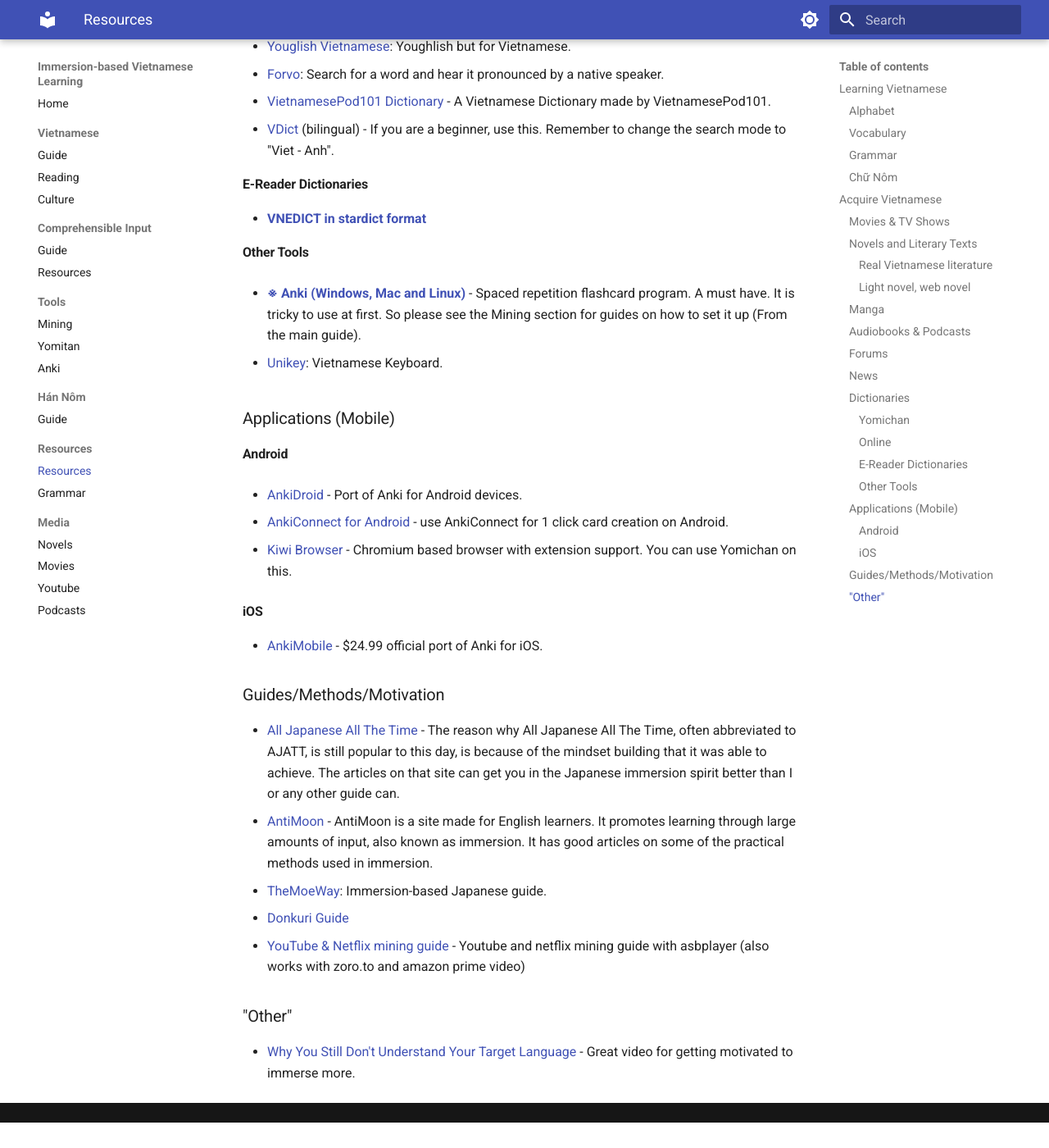
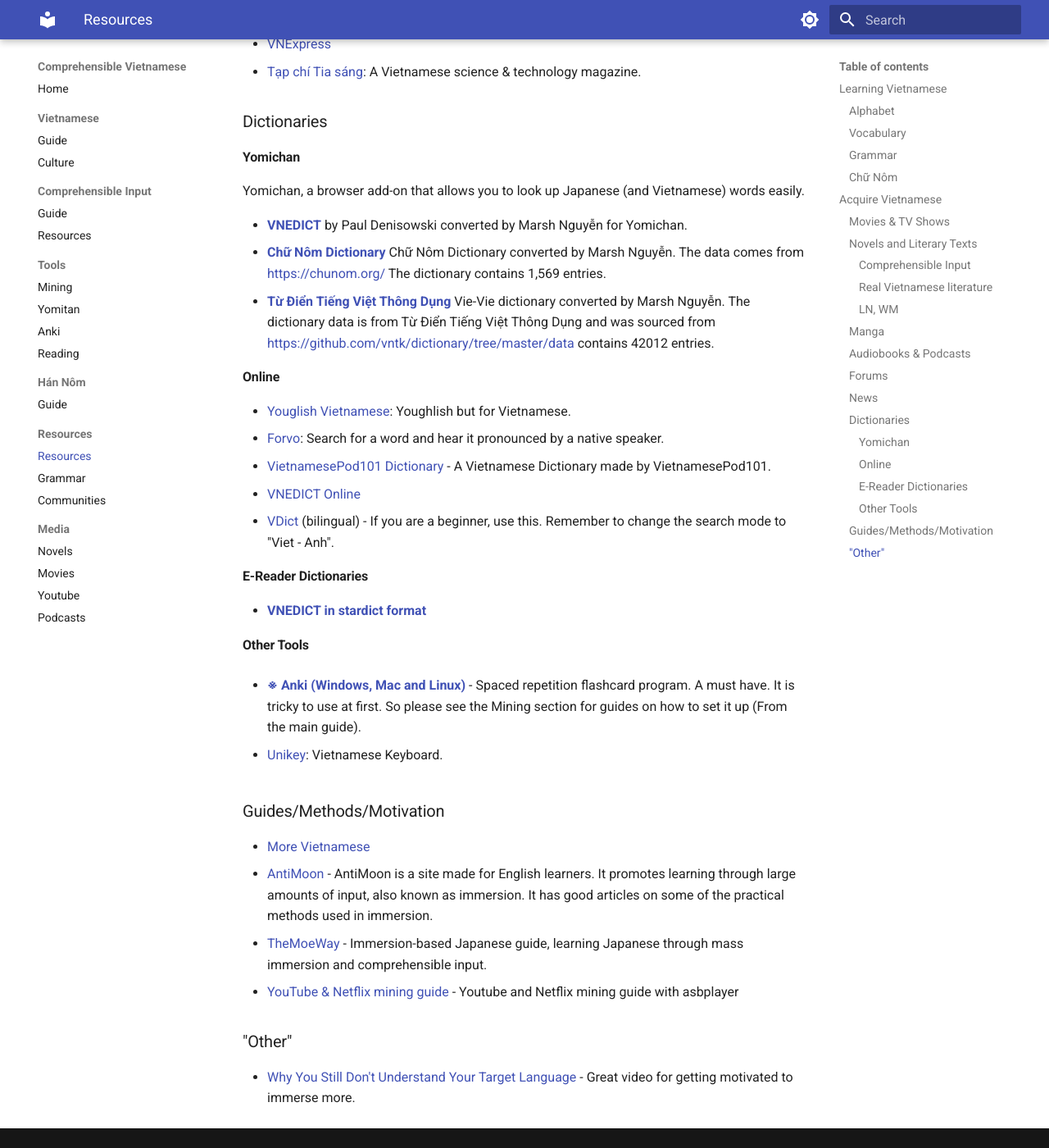
Before and after one commit to daihocmo/learn-vietnamese, an MkDocs documentation site: the page built from docs/resources.md, in a window 1280 px wide and 1400 px high, scrolled down 3279 px. Shown: the whole window at 82% size. Built offline with MkDocs 1.6.1 and Material for MkDocs 9.7.7, drawn with Linux system fonts in a browser that asks for light colours; before the commit the page ends 4648 px from its top, so only the background shows below that; some of the changed text lies outside the part shown.

Commit message:
Update some course details and add more resources

```diff
--- a/docs/resources.md
+++ b/docs/resources.md
@@ -22,8 +22,13 @@
 - [Vietnamese Grammar by Soi](https://ankiweb.net/shared/info/1707723482): An Anki deck for learning Vietnamese Grammar. There are audios for different dialects!
 
 ### Chữ Nôm
+
+*PS: It's weird to repeat this in the resource section, but you DON'T HAVE TO LEARN Han Nom to be able to speak Vietnamese. Most of the Vietnamese out there aren't able to recognize a single Nom character. But still, there are people who want to learn this so I decided to make Han Nom resource list (It's not completed though).*
+
 - [ChuNom.org](https://chunom.org/): There are some Chữ Nôm course offered by ChuNom.org
 - [Nom Foundation](https://nomfoundation.org/): an American nonprofit agency for Han Nom preservation.
+- [VNY2K](http://vny2k.com/hannom/index.aspx): An online dictionary dedicated to Han Nom etymology
+- [VNY2K - Tu nguyen](http://vny2k.com/hannom/tunguyen.asp): Same as above, with more detailed etymological explanations.
 
 ## Acquire Vietnamese
 
@@ -35,14 +40,27 @@
 - [VieChannel](https://www.youtube.com/channel/UCkna2OcuN1E6u5I8GVtdkOw): There are a lot of gameshows in this channel.
 
 ### Novels and Literary Texts
+
+#### Comprehensible Input
+
+- [Vietnamese Book Suggestion](books.md) - Finding real Vietnamese Literature suggestion that might suits you.
+- [Comprehensible Vietnamese Reading](https://daihocmo.github.io/viet-graded-readers/) - A collection of Vietnamese free graded readers.
+
 #### Real Vietnamese literature
+
+_Vietnamese short stories and literary texts written for Vietnamese readers._
+
 - [Văn học trẻ - Truyện ngắn](https://vanhoctre.com/tac-gia-tac-pham/van-hoc-viet-nam/truyen-ngan): Collection of short stories.
 - [Báo Nhân Dân - Mục truyện ngắn](https://nhandan.vn/truyen-ngan/): Collection of short stories from Nhan Dan Newspaper.
 - [Hội nhà văn - Truyện ngắn](https://vanvn.vn/tac-pham-moi/truyen-ngan/): Same as above, but written by people from "Hội nhà văn".
 - [Wikisource Vietnamese Short Stories Collection](https://vi.wikisource.org/wiki/Th%E1%BB%83_lo%E1%BA%A1i:Truy%E1%BB%87n_ng%E1%BA%AFn_Vi%E1%BB%87t_Nam): Collection of short stories from Wikisource
 - [1000 cuốn sách vang bóng một thời](https://tve-4u.org/forums/1000-quyen-sach-viet-mot-thoi-vang-bong.136/): old Vietnamese books (expired copyright) being digitalized.
+- [Truyen Voz](https://voz.vn/f/truyen-voz.96/) - Short stories written by Voz forum's users
 
-#### Light novel, web novel
+#### LN, WM
+
+_For those who want to read Light Novel or Web Novel in Vietnamese._
+
 - [Hako](https://ln.hako.vn/): Light novels and Web novels translated to Vietnamese
 - [DTV-Ebook](https://www.dtv-ebook.com): Download various Romance ebooks.
 
@@ -82,6 +100,7 @@
 - [Youglish Vietnamese](https://youglish.com/vietnamese): Youghlish but for Vietnamese.
 - [Forvo](https://forvo.com/languages/vi/): Search for a word and hear it pronounced by a native speaker.
 - [VietnamesePod101 Dictionary](https://www.vietnamesepod101.com/vietnamese-dictionary/) - A Vietnamese Dictionary made by VietnamesePod101.
+- [VNEDICT Online](http://www.denisowski.org/Vietnamese/Vietnamese.html)
 - [VDict](http://1.vndic.net/) (bilingual) - If you are a beginner, use this.
 Remember to change the search mode to "Viet - Anh".
 
@@ -95,27 +114,12 @@
 - [Unikey](https://www.unikey.org/download.html): Vietnamese Keyboard.
 
 
-### Applications (Mobile)
-
-#### Android
-
-- [AnkiDroid](https://play.google.com/store/apps/details?id=com.ichi2.anki&hl=en) - Port of Anki for Android devices.
-
-- [AnkiConnect for Android](https://github.com/KamWithK/AnkiconnectAndroid) - use AnkiConnect for 1 click card creation on Android.
-
-- [Kiwi Browser](https://play.google.com/store/apps/details?id=com.kiwibrowser.browser&hl=ja&gl=US) - Chromium based browser with extension support. You can use Yomichan on this.
-
-#### iOS
-
-- [AnkiMobile](https://apps.apple.com/us/app/ankimobile-flashcards/id373493387) - $24.99 official port of Anki for iOS.
-
 ### Guides/Methods/Motivation
 
-- [All Japanese All The Time](https://learnjapanese.link/ajatt) - The reason why All Japanese All The Time, often abbreviated to AJATT, is still popular to this day, is because of the mindset building that it was able to achieve. The articles on that site can get you in the Japanese immersion spirit better than I or any other guide can.
+- [More Vietnamese](https://morevietnamese.com/)
 - [AntiMoon](http://www.antimoon.com/) - AntiMoon is a site made for English learners. It promotes learning through large amounts of input, also known as immersion. It has good articles on some of the practical methods used in immersion.
-- [TheMoeWay](http://learnjapanese.moe/): Immersion-based Japanese guide.
-- [Donkuri Guide](https://donkuri.github.io/learn-japanese/)
-- [YouTube & Netflix mining guide](https://soyuz18.notion.site/Sentence-mining-from-Netflix-and-YouTube-with-asbplayer-83a03590cd8349ba81ca10340645b565) - Youtube and netflix mining guide with asbplayer (also works with zoro.to and amazon prime video)
+- [TheMoeWay](http://learnjapanese.moe/) - Immersion-based Japanese guide, learning Japanese through mass immersion and comprehensible input.
+- [YouTube & Netflix mining guide](https://soyuz18.notion.site/Sentence-mining-from-Netflix-and-YouTube-with-asbplayer-83a03590cd8349ba81ca10340645b565) - Youtube and Netflix mining guide with asbplayer
 
 ### "Other"
 
--- a/mkdocs.yml
+++ b/mkdocs.yml
@@ -1,5 +1,5 @@
-site_name: Immersion-based Vietnamese Learning
-site_description: Guide to self-learning Vietnamese.
+site_name: Comprehensible Vietnamese
+site_description: Guide to self-learning Vietnamese through Comprehensible Input and Mass Immersion.
 site_author: onlyduyy
 theme:
   name: material
@@ -12,7 +12,6 @@
   - Home: 'index.md'
   - 'Vietnamese':
     - 'Guide': 'guide.md'
-    - 'Reading': 'reading-guide.md'
     - 'Culture': 'viet-culture.md'
   - 'Comprehensible Input':
     - 'Guide': 'input-guide.md'
@@ -21,11 +20,13 @@
     - 'Mining': 'asbplayer.md'
     - 'Yomitan': 'yomi-setup.md'
     - 'Anki': 'anki.md'
+    - 'Reading': 'reading-guide.md'
   - 'Hán Nôm':
     - 'Guide': 'han-nom.md'
   - 'Resources':
     - 'Resources': 'resources.md'
     - 'Grammar': 'grammar-guide.md'
+    - 'Communities': 'community.md'
   - 'Media':
     - 'Novels': 'books.md'
     - 'Movies': 'movies.md'
```
Also changed, not shown: other parts of docs/resources.md (+1 -1 lines), docs/community.md (+12 -1 lines), docs/guide.md (+3 -1 lines), docs/podcasts.md (+8 -10 lines), docs/previews/posts/other/tmp.md (deleted, +0 -1 lines), docs/youtube.md (+3 -2 lines).
